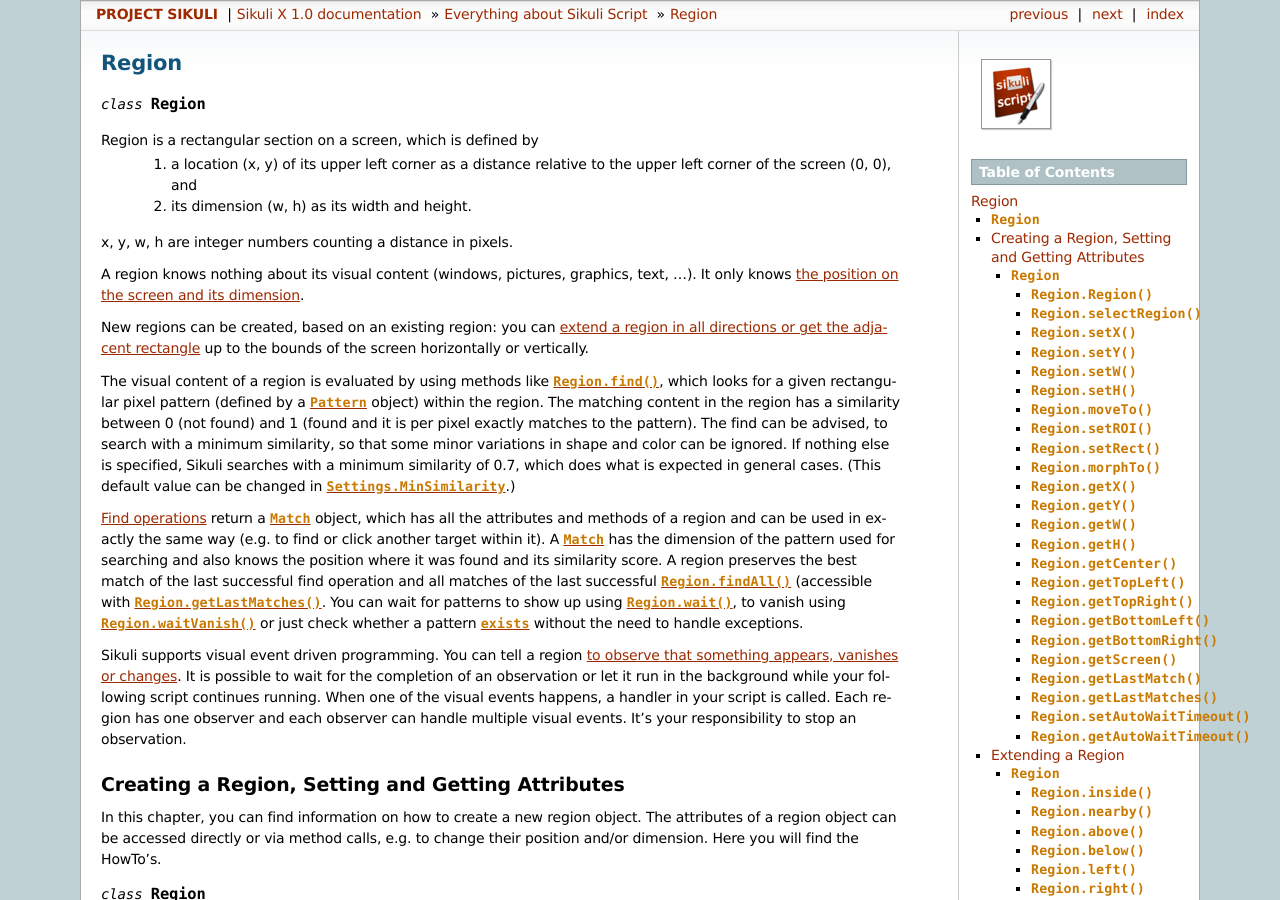
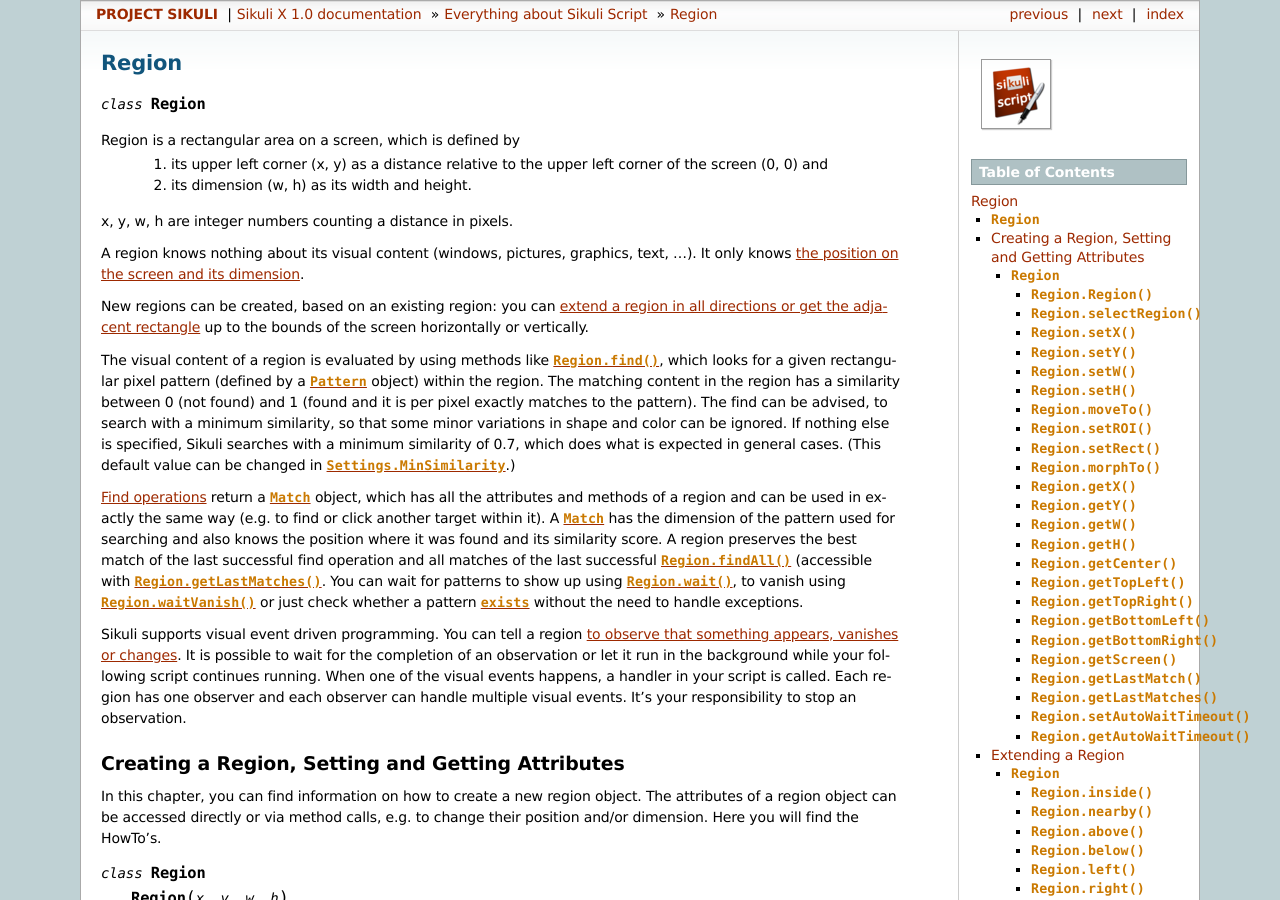
Before and after one commit to sikuli/sikuli, a Sphinx documentation site: the page built from docs/source/region.rst, in a window 1280 px wide and 900 px high. Built offline with Sphinx 7.4.7, drawn with Linux system fonts in a browser that asks for light colours.

Commit message:
region intro optimized

```diff
--- a/docs/source/region.rst
+++ b/docs/source/region.rst
@@ -3,9 +3,9 @@
 
 .. py:class:: Region
 
-Region is a rectangular section on a screen, which is defined by
-	1.	a location (x, y) of its upper left corner as a distance relative to the
-		upper left corner of the screen (0, 0), and
+Region is a rectangular area on a screen, which is defined by
+	1.	its upper left corner (x, y) as a distance relative to the
+		upper left corner of the screen (0, 0) and
 	2.	its dimension (w, h) as its width and height.
 
 x, y, w, h are integer numbers counting a distance in pixels.
```
